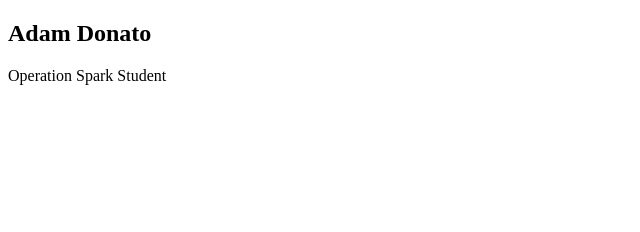
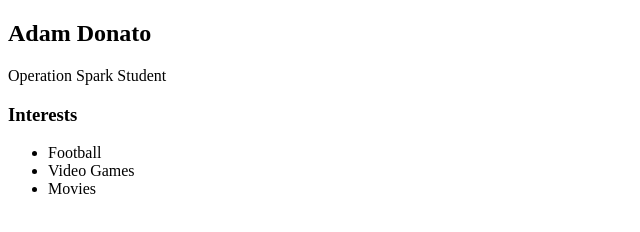
Before and after one commit to AwakenedZero/Bootcamp-Repository, a plain HTML site: page index.html in a window 1280 px wide. Shown: the whole page, without its empty margins (0-640 px from the left). Drawn offline with Linux system fonts and the light colour scheme.

Commit message:
Update index.html

```diff
--- a/index.html
+++ b/index.html
@@ -18,6 +18,14 @@
             <div class="content">
               <h2>Adam Donato</h2>
                 <p>Operation Spark Student</p>
+                <div id="interests">
+                    <h3>Interests</h3>
+                    <ul>
+                        <li>Football</li>
+                        <li>Video Games</li>
+                        <li>Movies</li>
+                    </ul>
+                </div>
             </div>
         </main>
     </div>
```
